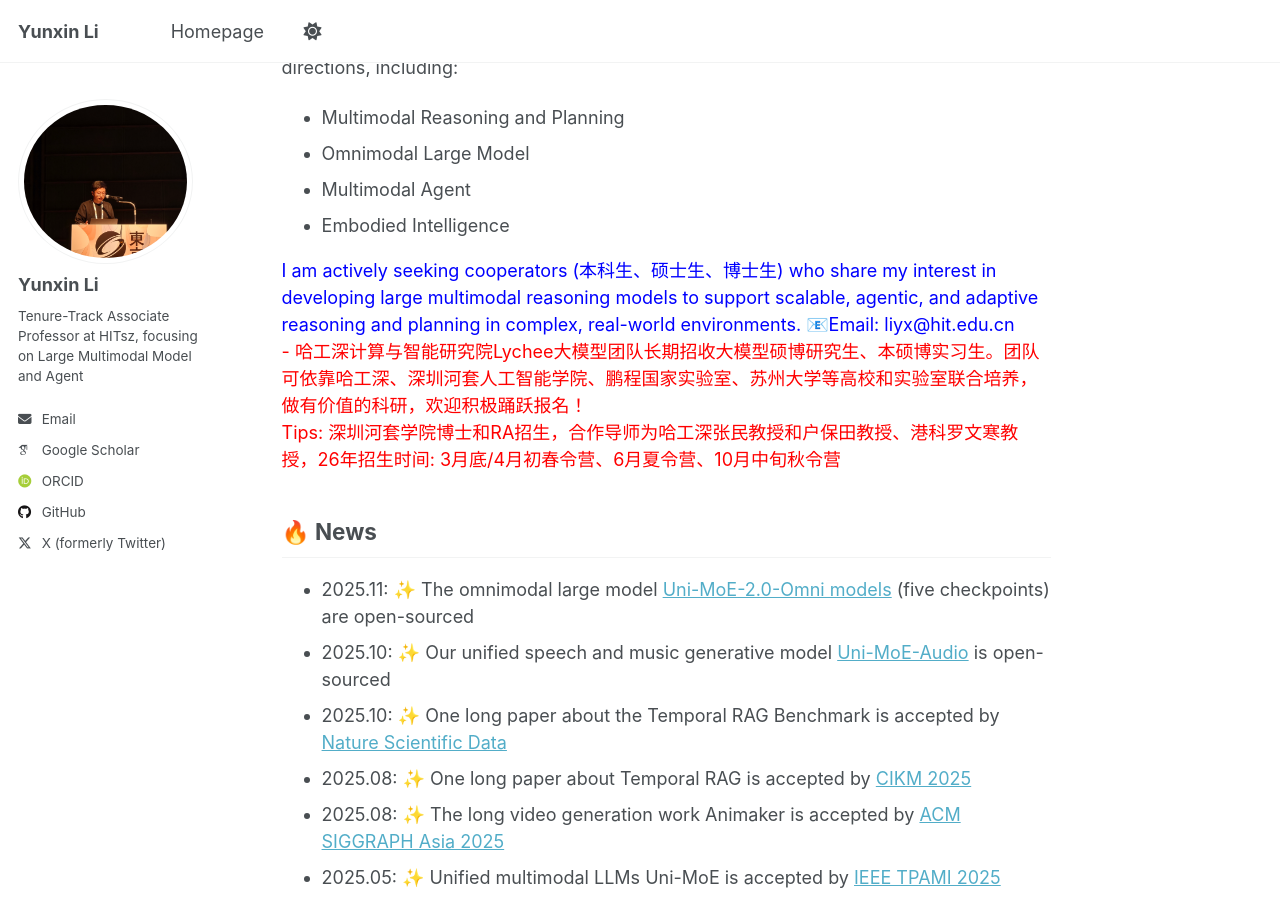
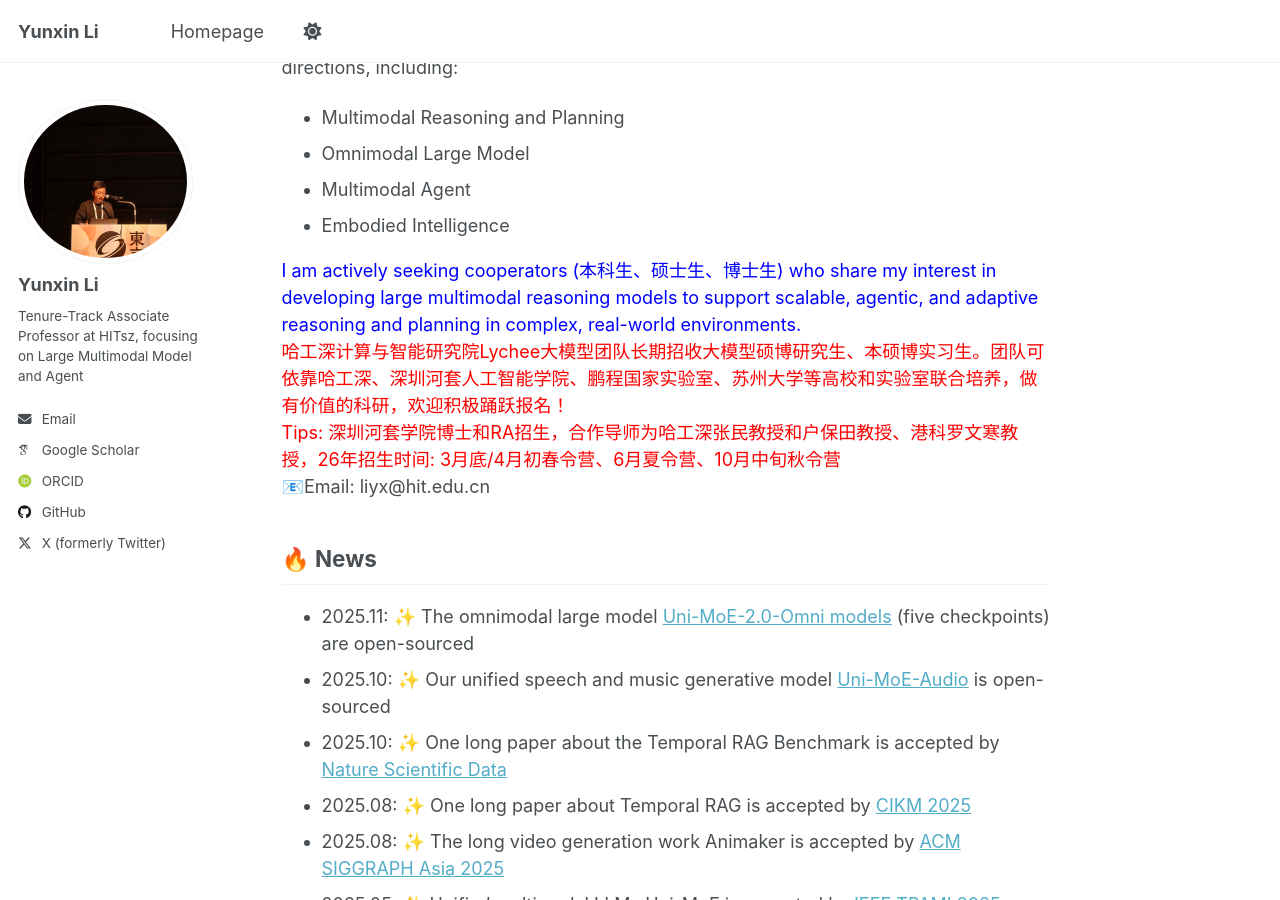
Before and after one commit to YunxinLi/yunxinli.github.io, a Jekyll site: the page built from _pages/about.md, in a window 1280 px wide and 900 px high, scrolled down 394 px. Built offline with Jekyll 4.4.1, drawn with Linux system fonts in a browser that asks for light colours; some web fonts are replaced; a script that is not in the unit is left out.

Commit message:
Update about.md

```diff
--- a/_pages/about.md
+++ b/_pages/about.md
@@ -17,12 +17,14 @@
 - Multimodal Agent
 - Embodied Intelligence
 
-<p style="color: blue; margin: 0;">I am actively seeking cooperators (本科生、硕士生、博士生) who share my interest in developing large multimodal reasoning models to support scalable, agentic, and adaptive reasoning and planning in complex, real-world environments. 📧Email: liyx@hit.edu.cn </p>
+<p style="color: blue; margin: 0;">I am actively seeking cooperators (本科生、硕士生、博士生) who share my interest in developing large multimodal reasoning models to support scalable, agentic, and adaptive reasoning and planning in complex, real-world environments. </p>
 
 <p style="color: red; margin: 0;">
-- 哈工深计算与智能研究院Lychee大模型团队长期招收大模型硕博研究生、本硕博实习生。团队可依靠哈工深、深圳河套人工智能学院、鹏程国家实验室、苏州大学等高校和实验室联合培养，做有价值的科研，欢迎积极踊跃报名！<br>
+哈工深计算与智能研究院Lychee大模型团队长期招收大模型硕博研究生、本硕博实习生。团队可依靠哈工深、深圳河套人工智能学院、鹏程国家实验室、苏州大学等高校和实验室联合培养，做有价值的科研，欢迎积极踊跃报名！<br>
 Tips: 深圳河套学院博士和RA招生，合作导师为哈工深张民教授和户保田教授、港科罗文寒教授，26年招生时间: 3月底/4月初春令营、6月夏令营、10月中旬秋令营
 </p>
+
+📧Email: liyx@hit.edu.cn
 
 
 ## 🔥 News
```
